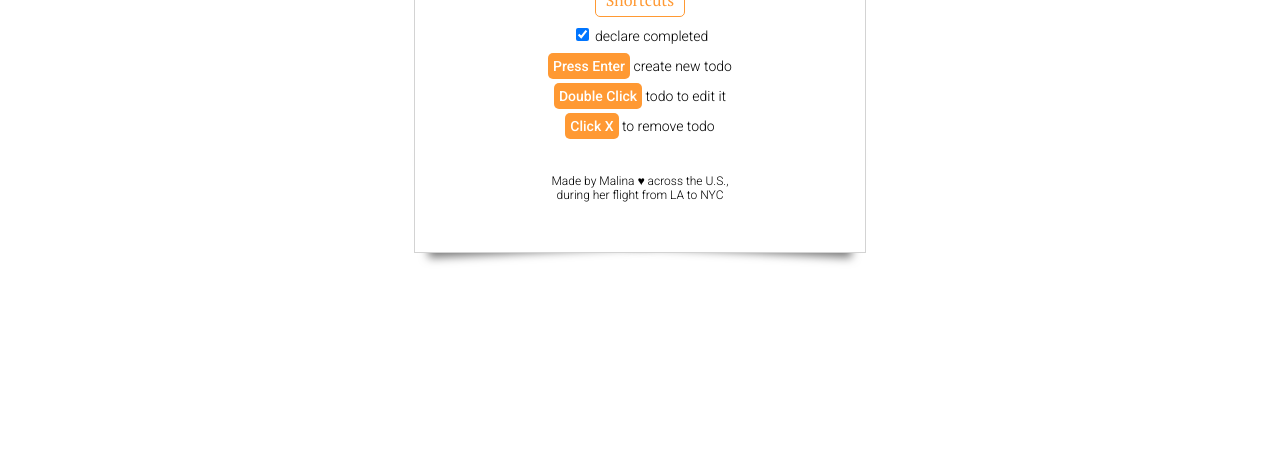
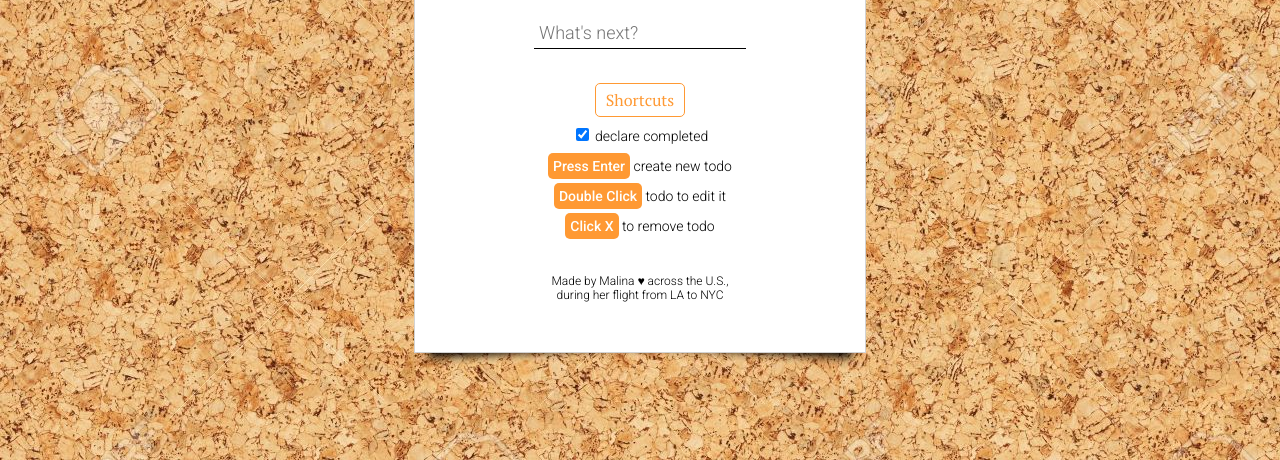
Before and after one commit to malinatran/todo-backbone, a plain HTML site: page index.html in a window 1280 px wide. Shown: the part 356-816 px from the top of the page. Drawn offline with nearby package versions, Linux system fonts and the light colour scheme; a script that the page names is missing.

Commit message:
Added background image

```diff
--- a/styles.css
+++ b/styles.css
@@ -1,4 +1,10 @@
 body {
+  background-image: url('corkboard.jpg');
+  display: flex;
+    flex-direction: column;
+    align-items: center;
+    justify-content: center;
+  height: 100vh;
   text-align: center;
 }
 
@@ -40,6 +46,7 @@ input:focus {
 }
 
 .thumbtack {
+  height: 80px;
   width: 80px;
 }
 
@@ -200,9 +207,9 @@ li {
   top: 80%;
   max-width:300px;
   background: #777;
-  -webkit-box-shadow: 0 15px 10px #777;
-  -moz-box-shadow: 0 15px 10px #777;
-  box-shadow: 0 15px 10px #777;
+  -webkit-box-shadow: 0 15px 10px #000;
+  -moz-box-shadow: 0 15px 10px #000;
+  box-shadow: 0 15px 10px #000;
   -webkit-transform: rotate(-3deg);
   -moz-transform: rotate(-3deg);
   -o-transform: rotate(-3deg);
```
Also changed, not shown: corkboard.jpg (added).
